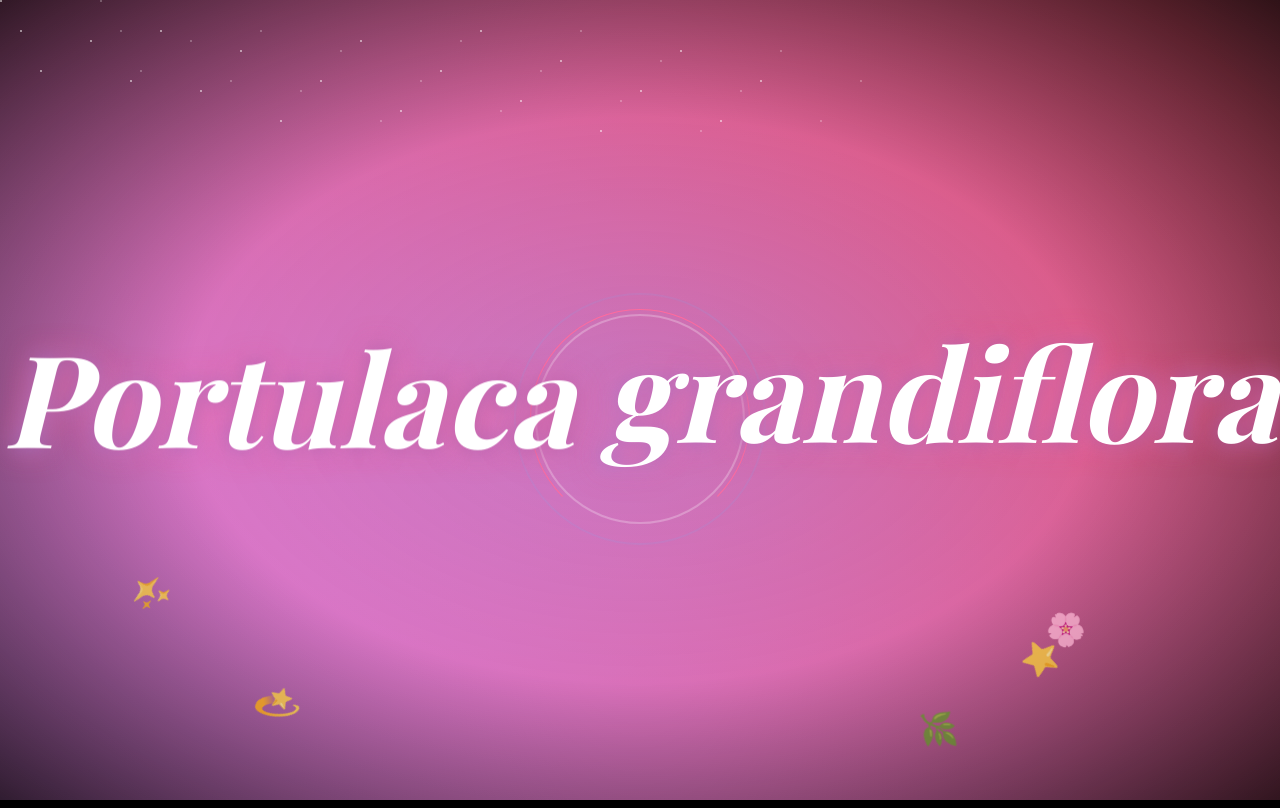
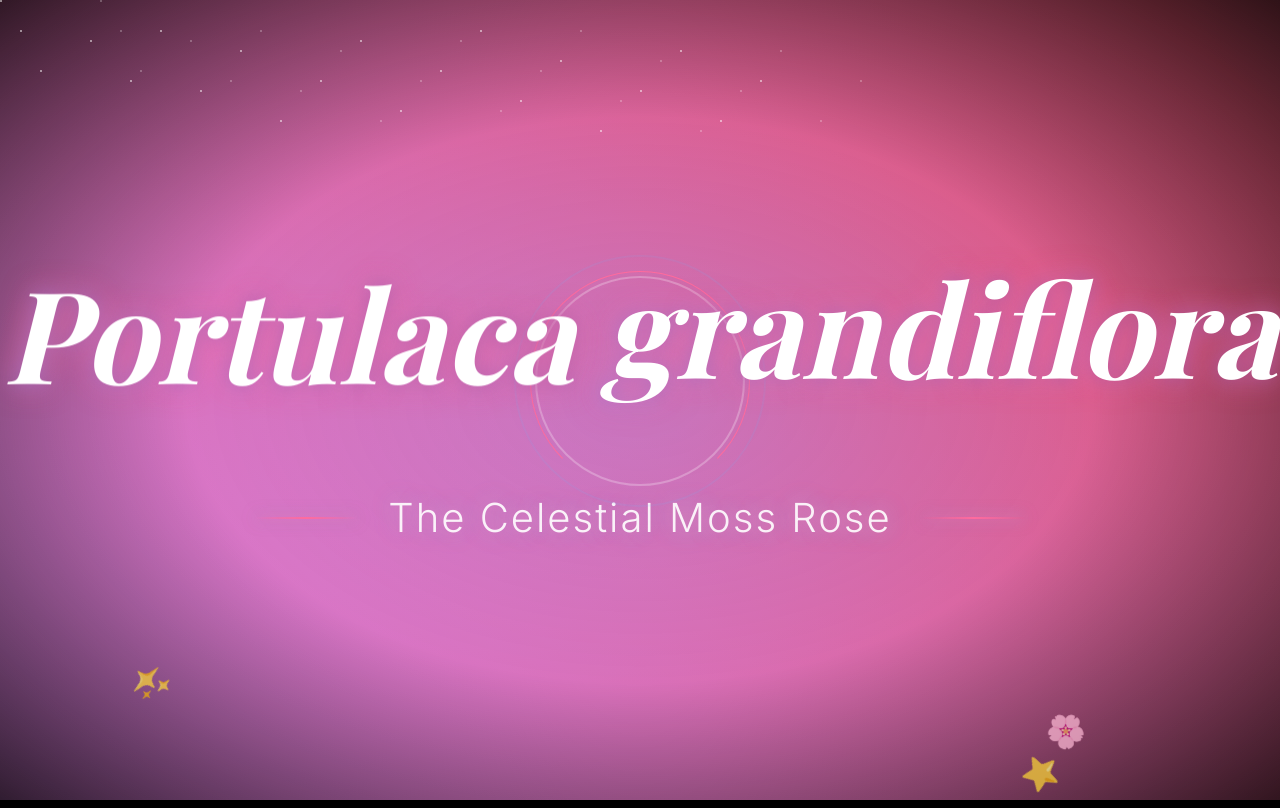
Before and after one commit to kanishq-gupta/suhani-gupta, a website built with Vite: page index.html in a window 1280 px wide. Shown: the top 808 px of the page. Built offline with nearby package versions, Linux system fonts and the light colour scheme; a web font is replaced by a local one.

Commit message:
Update index.html

```diff
--- a/index.html
+++ b/index.html
@@ -32,7 +32,11 @@
                     <span class="title-word" data-text="grandiflora">grandiflora</span>
                 </h1>
 
-
+                   <div class="subtitle-container">
+                    <div class="magical-line"></div>
+                    <p class="cosmic-subtitle">The Celestial Moss Rose</p>
+                    <div class="magical-line"></div>
+                </div>
 
             <div class="floating-elements">
                 <div class="element element-1">✨</div>
```
